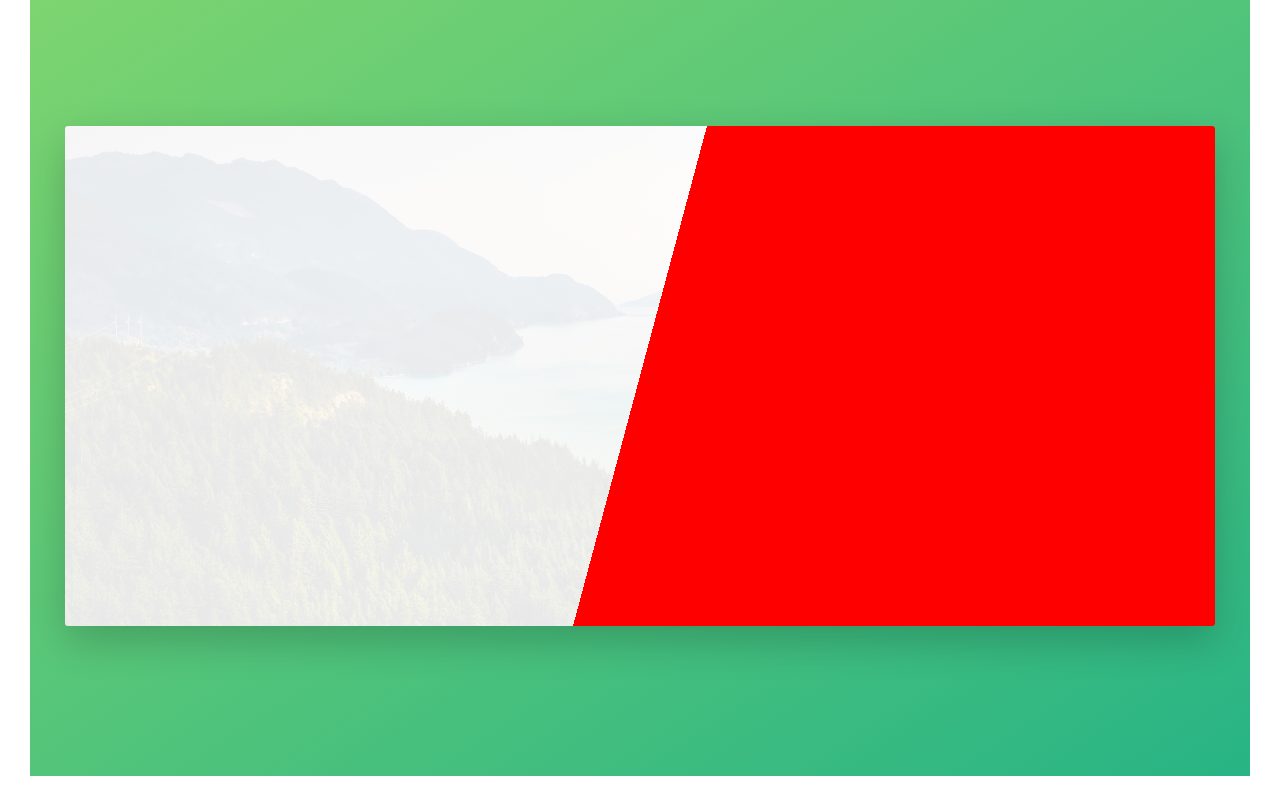
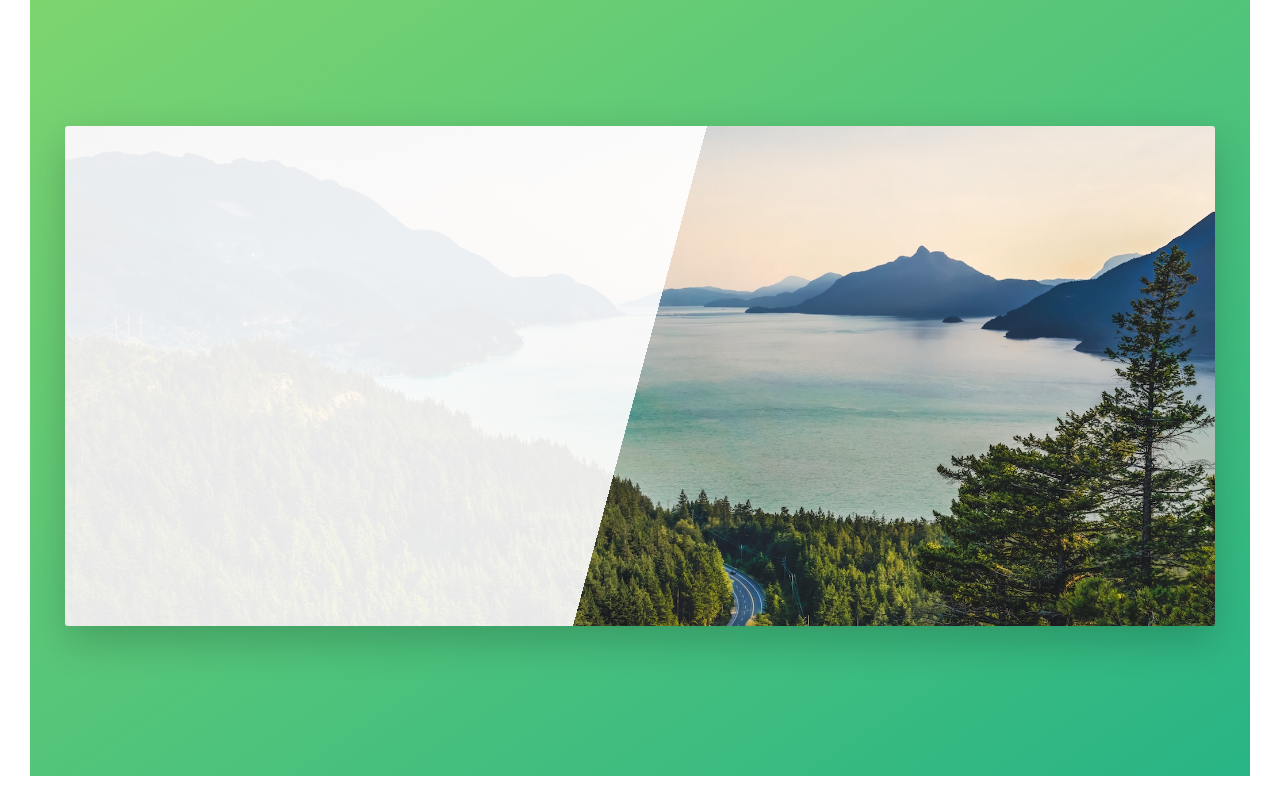
Before and after one commit to evertonProgramadorCriativo/Social-Network-pratica, a website: page index.html in a window 1280 px wide. Shown: the part 4700-5506 px from the top of the page. Drawn offline with Linux system fonts and the light colour scheme.

Commit message:
secao Book (Part 03 -> parte do input apenas html)

```diff
--- a/sass/pages/_home.scss
+++ b/sass/pages/_home.scss
@@ -46,7 +46,7 @@
  background-image: linear-gradient(105deg,
                                   rgba($color-white, .9) 0%,
                                   rgba($color-white, .9) 50%,
-                                   red 50%),
+                                   transparent  50%),
                                     url(../img/nat-10.jpg);
  background-size: 100%;
  border-radius: 3px;
```
Also changed, not shown: css/style.css.
